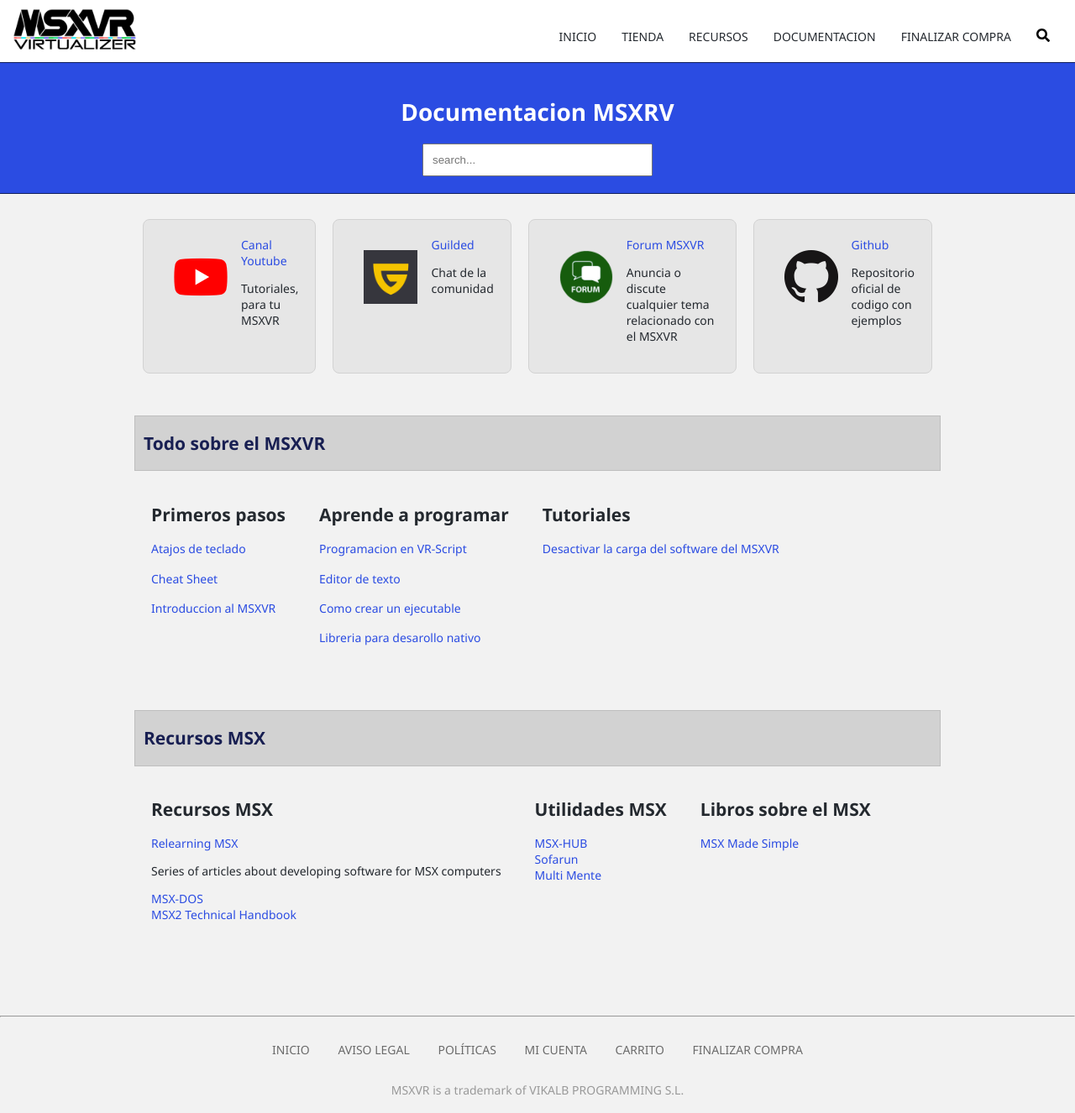
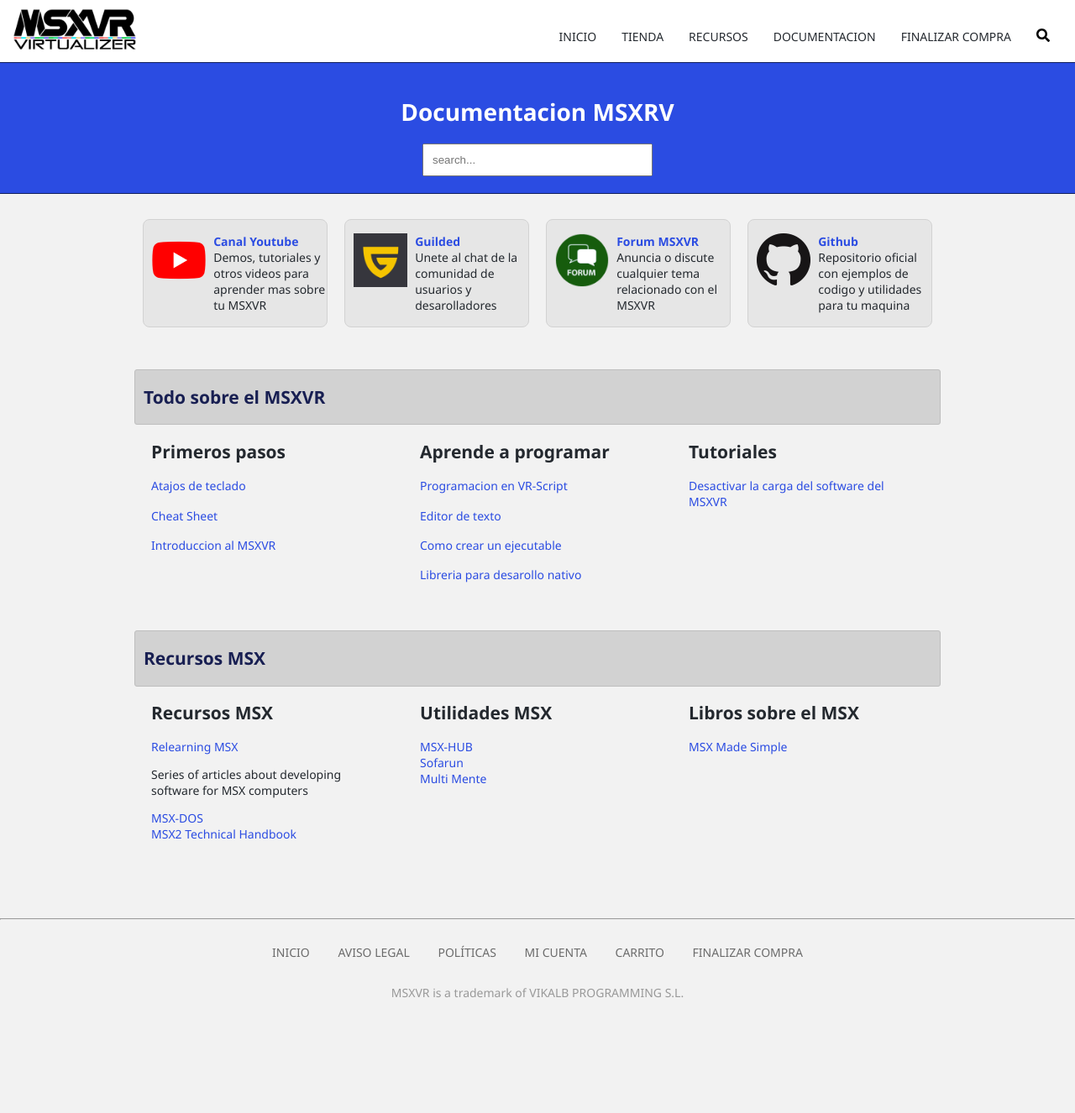
Before and after one commit to msxrv/msxrv.github.io, a Jekyll site: the page built from index.markdown, in a window 1280 px wide. Shown: the whole page at 84% size. Built offline with Jekyll 4.4.1, drawn with Linux system fonts in a browser that asks for light colours; after the commit the page ends 1210 px from its top, so only the background shows below that.

Commit message:
more styling

```diff
--- a/_layouts/documents.html
+++ b/_layouts/documents.html
@@ -36,6 +36,7 @@
       </div>
     </nav>
     <div id="header">
+      <p>Documentacion MSXVR</p>
       <h1>{{ page.name }}</h1>
       <h3>Por {{ page.author }}</h3>
     </div>
--- a/assets/css/msxvr.css
+++ b/assets/css/msxvr.css
@@ -102,6 +102,7 @@
 .section .section-header {
     background-color: rgb(210, 210, 210);
     border: 1px solid rgb(190, 190, 190);
+    border-radius: 3px;
     color:rgb(24, 31, 82, 1);
     padding: 1px 10px;
 }
@@ -117,12 +118,14 @@
     box-shadow: 0 1.6px 3.6px 0 var(--theme-box-shadow-medium),0 .3px .9px 0 var(--theme-box-shadow-light);
     display: block;
     margin: 10px;
-    padding: 1.25rem;
+    padding: 1rem 0 1rem 0;
+    width: 25%;
 }
 
 .box {
     display: block;
-    padding: 1.25rem;
+    padding: 0 1.25rem;
+    width: 33%;
 }
 
 ul {
@@ -190,7 +193,7 @@
 }
 
 .msxvr-link-logo {
-    margin: 1rem;
+    margin: 0 0.6rem;
 }
 
 .msxvr-link-logo .image.is-64x64 {
@@ -206,6 +209,10 @@
     width: 100%;
 }
 
-.msxvr-link-description {
+.msxvr-link-description a {
+    font-weight: bold;
+}
 
+.msxvr-link-description p {
+    margin: 0;
 }
--- a/index.markdown
+++ b/index.markdown
@@ -13,7 +13,7 @@
         </div>
         <div class="msxvr-link-description">
           <a href="https://www.youtube.com/c/MSXVRComputer">Canal Youtube</a>
-          <p>Tutoriales, para tu MSXVR</p>
+          <p>Demos, tutoriales y otros videos para aprender mas sobre tu MSXVR</p>
         </div>
       </div>
     </div>
@@ -26,7 +26,7 @@
         </div>
         <div class="msxvr-link-description">
           <a href="https://www.guilded.gg/i/pPAaqQaE">Guilded</a>
-          <p>Chat de la comunidad</p>
+          <p>Unete al chat de la comunidad de usuarios y desarolladores</p>
         </div>
       </div>
     </div>
@@ -52,7 +52,7 @@
         </div>
         <div class="msxvr-link-description">
           <a href="https://github.com/msxvr">Github</a>
-          <p>Repositorio oficial de codigo con ejemplos</p>
+          <p>Repositorio oficial con ejemplos de codigo y utilidades para tu maquina</p>
         </div>
       </div>
     </div>
```
